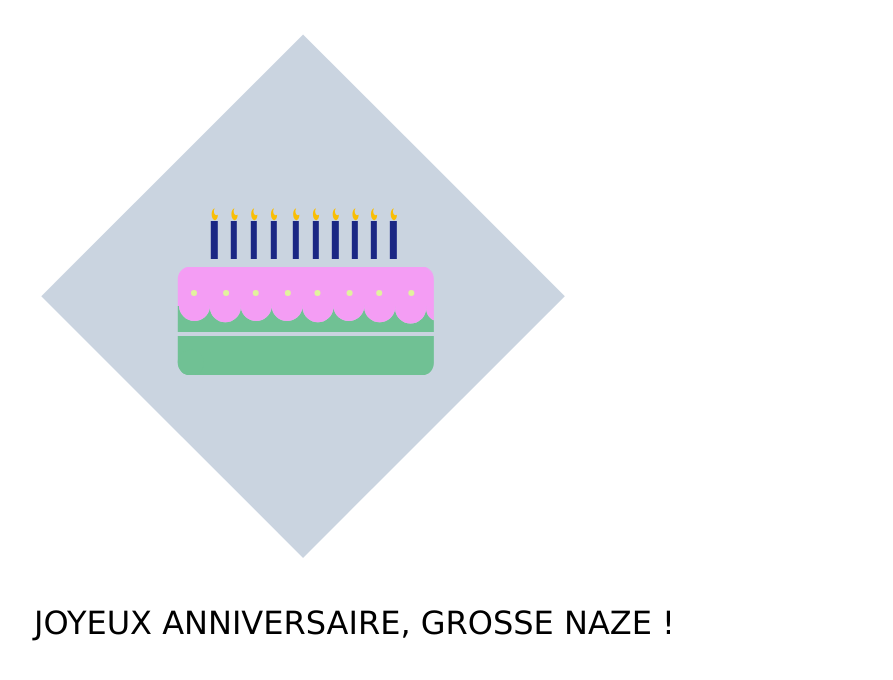
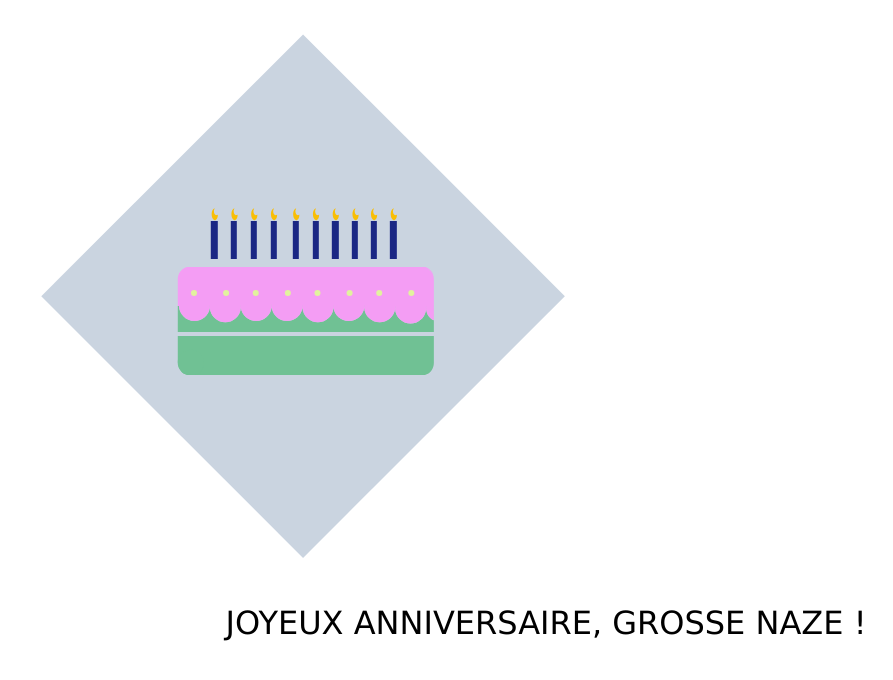
Before and after one commit to Simpleprune/simpleprune.github.io, a Jekyll site: the page accueil.html, which Jekyll copies as it is, in a window 1280 px wide. Shown: the top 680 px of the page, without its empty margins (94-987 px from the left). Built offline with Jekyll 4.4.1, drawn with Linux system fonts in a browser that asks for light colours.

Commit message:
Update style.css

```diff
--- a/css/style.css
+++ b/css/style.css
@@ -13,7 +13,7 @@
   font-size: 32px;
   font-family: Verdana, Sans;
   font-style: bold;
-  vertical-align: center;
+  text-align: center;
   text-transform: uppercase;
 
 }
```
